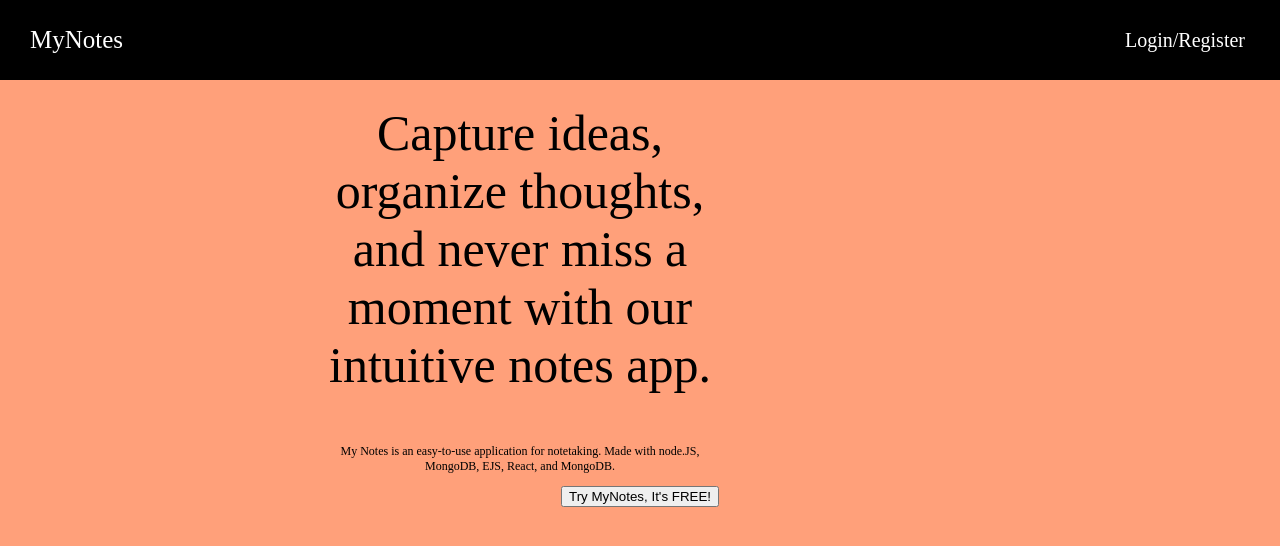
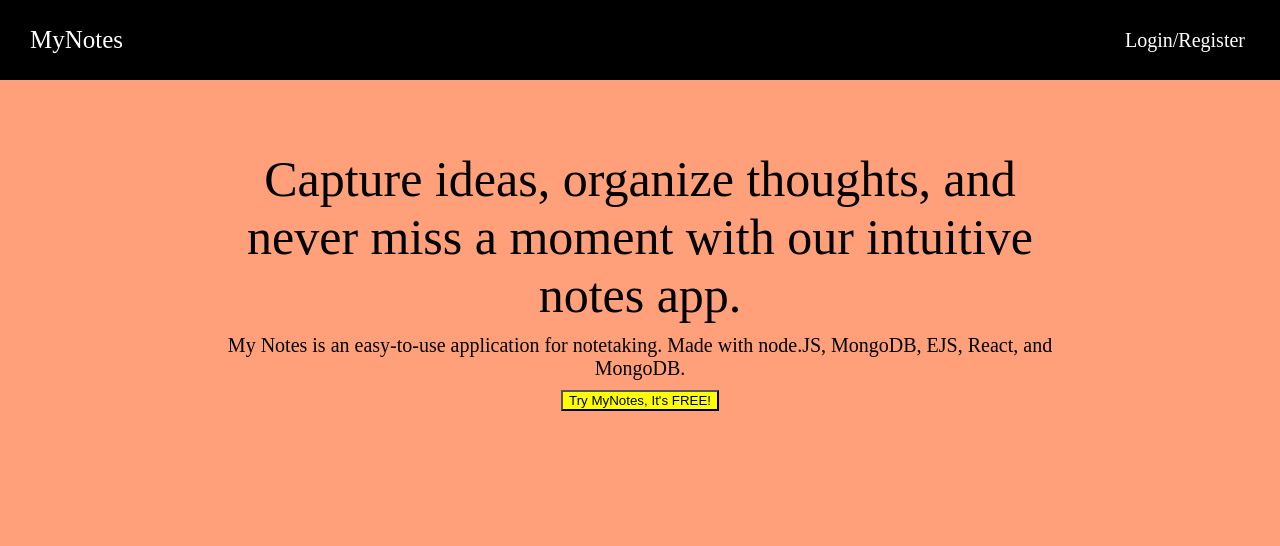
Before and after one commit to bgt1717/notesapp, a React (Vite) app in the folder web/: page / in a window 1280 px wide. Shown: the top 546 px of the page. Built offline with nearby package versions, Linux system fonts and the light colour scheme.

Commit message:
homepage update.   Navigation

```diff
--- a/web/src/App.css
+++ b/web/src/App.css
@@ -216,11 +216,21 @@ p {
 }
 
 .CenteredColumn {
-  width: 50%;
-  font-size: 100px;
+  width: 65%;
+  font-size: 20px;
 }
 
 .CenteredText {
   text-align: center;
   font-size: 50px;
 }
+
+.CenteredTextSmall{
+  margin-top: 10px;
+  font-size: 20px;
+}
+
+.YellowButton{
+  margin-top: 10px;
+  background-color: yellow;
+}
--- a/web/src/pages/home.jsx
+++ b/web/src/pages/home.jsx
@@ -1,17 +1,31 @@
 import React from 'react';
+import { useNavigate } from 'react-router-dom';
+import { useCookies } from 'react-cookie';
 
 const Home = () => {
+  const navigate = useNavigate();
+  const [cookies] = useCookies(['access_token']);
+
+  const handleButtonClick = () => {
+    navigate('/auth');
+  };
+
   return (
     <div className="HomeContainer">
       <div className="CenteredColumn">
-        <p className="CenteredText">
+        <div className="CenteredText">
           Capture ideas, organize thoughts, and never miss a moment with our intuitive notes app.
-        </p>
-        <p>
-          My Notes is an easy-to-use application for notetaking. Made with node.JS, MongoDB, EJS, React, and MongoDB.
-        </p>
+        </div>
+        <div className="CenteredTextSmall">
+          My Notes is an easy-to-use application for notetaking.
+          Made with node.JS, MongoDB, EJS, React, and MongoDB.
+        </div>
       </div>
-      <button>Try MyNotes, It's FREE!</button>
+      {!cookies.access_token && (
+        <button className="YellowButton" onClick={handleButtonClick}>
+          Try MyNotes, It's FREE!
+        </button>
+      )}
     </div>
   );
 }
```
